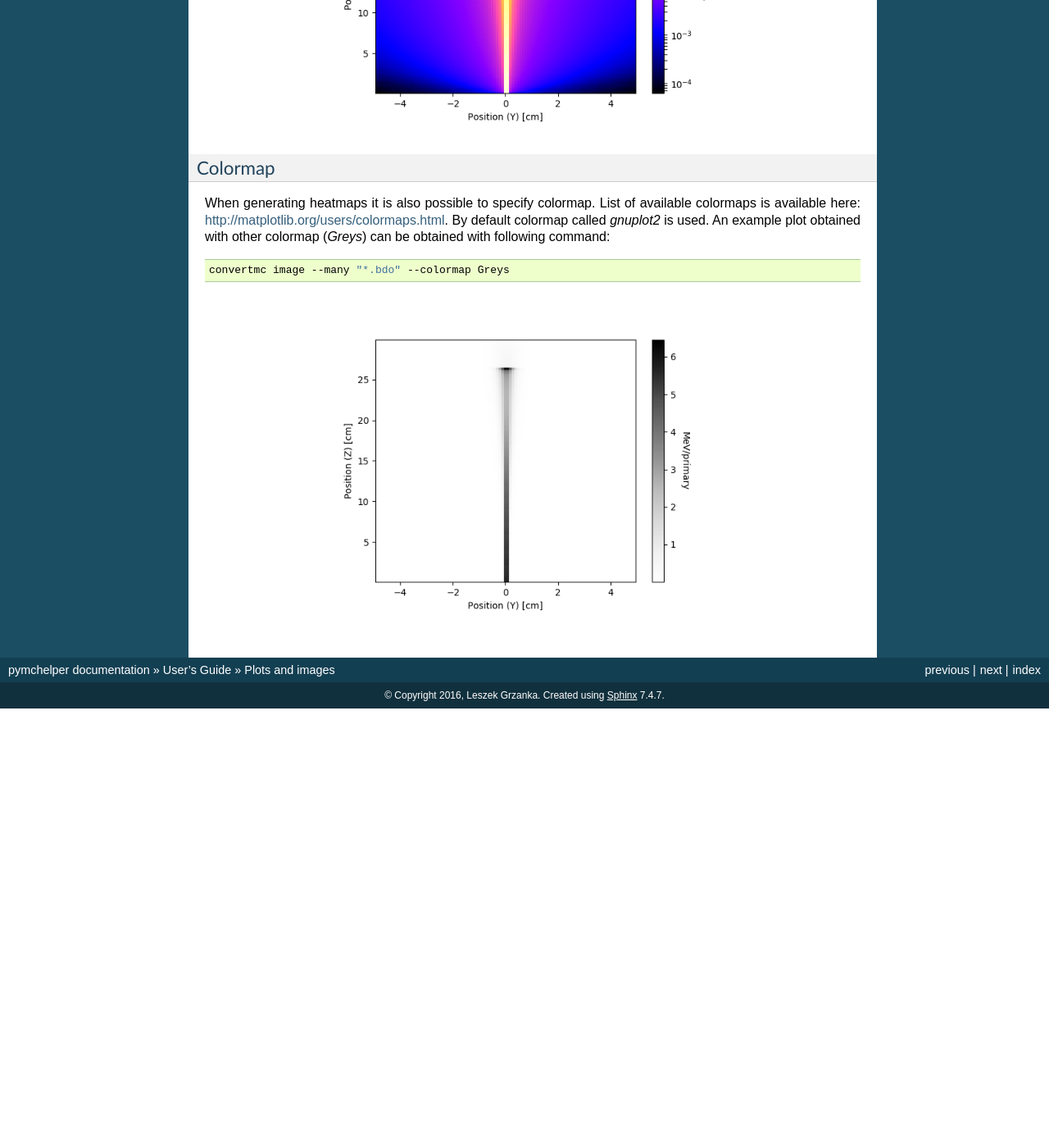
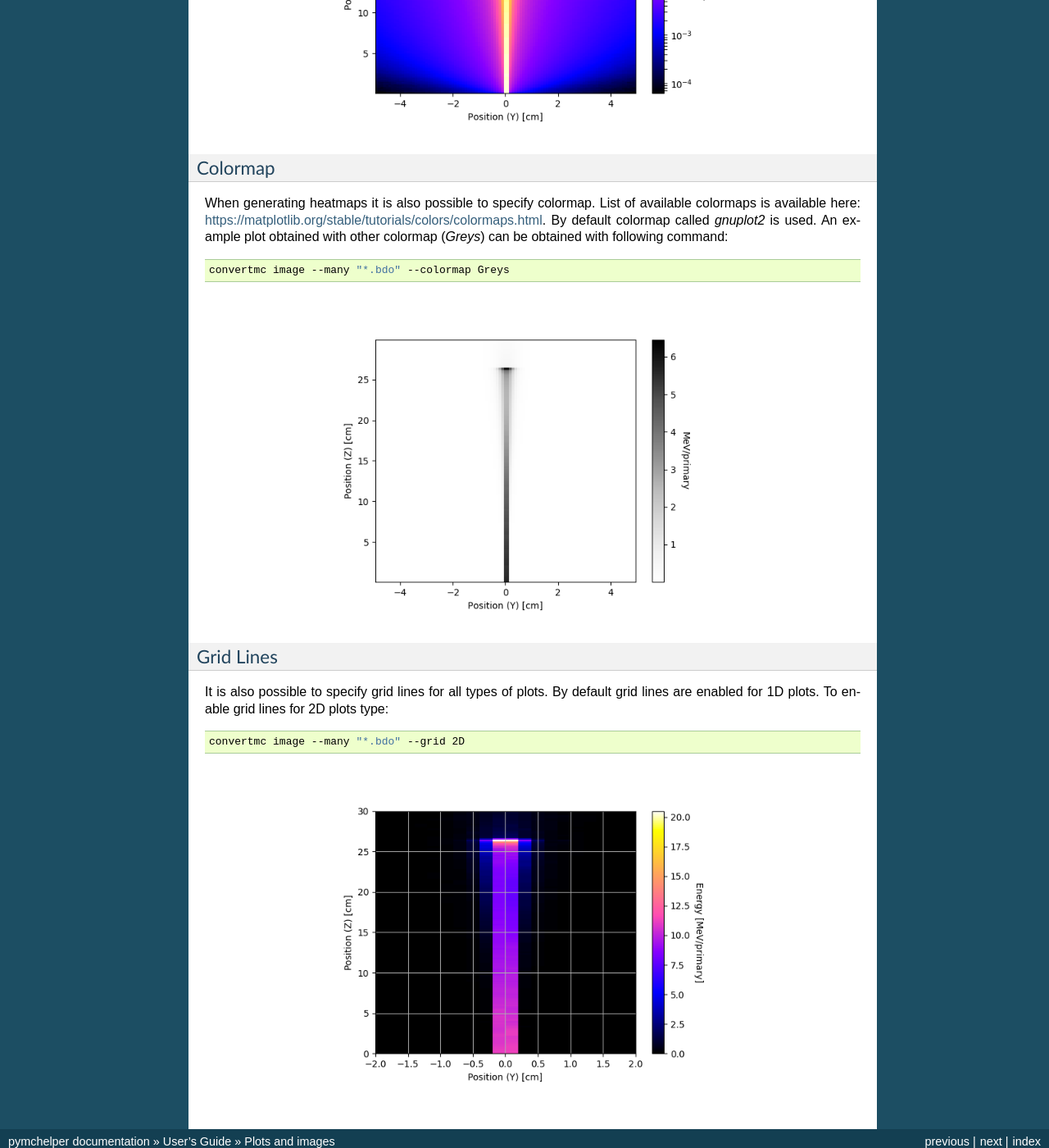
Before and after one commit to DataMedSci/pymchelper, a Sphinx documentation site: the page built from docs/image_converter.rst, in a window 1280 px wide and 1400 px high, scrolled down 2574 px. Shown: the whole window at 82% size. Built offline with Sphinx 7.4.7, drawn with Linux system fonts in a browser that asks for light colours; pages that are not in the unit, such as notebooks, are missing from menus; before the commit the page ends 3438 px from its top, so only the background shows below that.

Commit message:
docs improved

```diff
--- a/docs/image_converter.rst
+++ b/docs/image_converter.rst
@@ -63,7 +63,7 @@ Colormap
 ^^^^^^^^
 
 When generating heatmaps it is also possible to specify colormap. List of available colormaps is
-available here: http://matplotlib.org/users/colormaps.html. By default colormap called `gnuplot2` is used.
+available here: https://matplotlib.org/stable/tutorials/colors/colormaps.html. By default colormap called `gnuplot2` is used.
 An example plot obtained with other colormap (`Greys`) can be obtained with following command::
 
     convertmc image --many "*.bdo" --colormap Greys
@@ -71,3 +71,16 @@ An example plot obtained with other colormap (`Greys`) can be obtained with foll
 .. figure:: ex_yzmsh_grey.png
     :scale: 80 %
     :alt: sample file ex_yzmsh_grey.png generated with image converter
+
+
+Grid Lines
+^^^^^^^^^^
+
+It is also possible to specify grid lines for all types of plots. By default grid lines are enabled for 1D plots.
+To enable grid lines for 2D plots type::
+
+    convertmc image --many "*.bdo" --grid 2D
+
+.. figure:: ex_yzmsh_grid.png
+    :scale: 80 %
+    :alt: sample file ex_yzmsh_grid.png generated with image converter
```
Also changed, not shown: docs/ex_cyl.png, docs/ex_yzmsh.png, docs/ex_yzmsh_grid.png (added).
